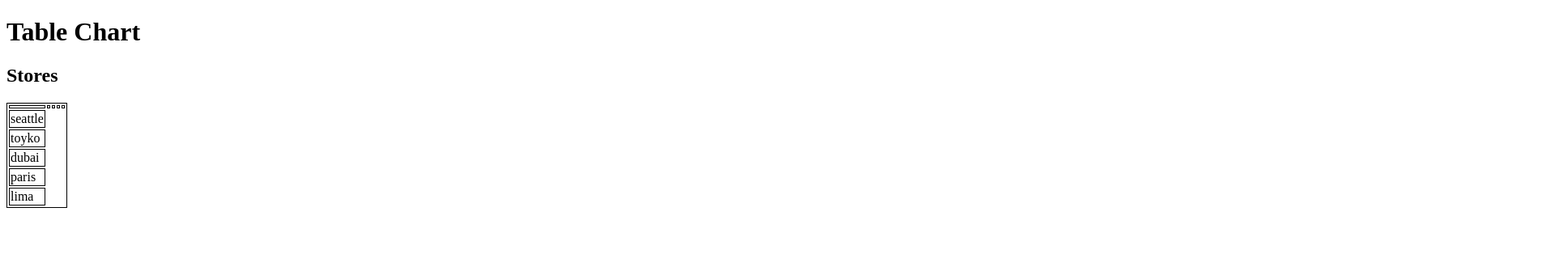
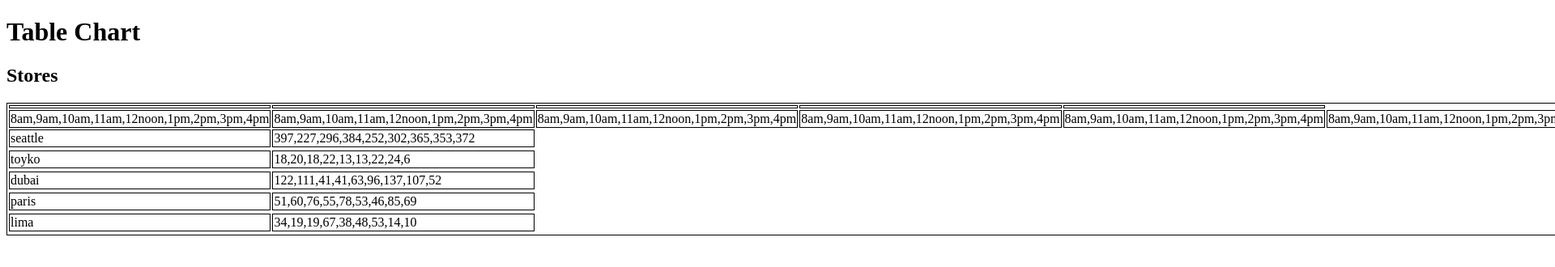
Before and after one commit to Agim2023/Cookie-Stand, a plain HTML site: page index2.html in a window 1280 px wide. Shown: the top 330 px of the page at 81% size, 1920 px wide, since content can reach past the window. Drawn offline with Linux system fonts and the light colour scheme.

Commit message:
Updated Cookie-Stand

```diff
--- a/sales.html
+++ b/sales.html
@@ -4,7 +4,7 @@
     <meta charset="UTF-8" />
     <meta http-equiv="X-UA-Compatible" content="IE=edge" />
     <meta name="viewport" content="width=device-width, initial-scale=1.0" />
-    <link rel="stylesheet" href="style.css" />
+    <link rel="stylesheet" href="css/style.css" />
     <title>Sales</title>
   </head>
   <body>
--- a/tables.js
+++ b/tables.js
@@ -32,7 +32,27 @@ Store.prototype.render = function () {
     let tableElm = document.getElementById("tables");
     storeRow.appendChild(cityNameTD);
     tableElm.appendChild(storeRow);
+    // We have the names of the cities
+    // We need the customers avg
+    let hours1 = document.createElement('tr');
 
+
+    let city2NameTD = document.createElement('td');
+    city2NameTD.textContent = this.customers;
+    let table2Elm = document.getElementById("tables");
+    storeRow.appendChild(city2NameTD);
+    table2Elm.appendChild(hours1);
+
+}
+
+// show a row for the hours per city
+for (let i = 0; i < hours.length; i++) {
+    let hoursNameTD = document.createElement('td');
+    let table2Elm = document.getElementById("tables");
+    hoursNameTD.textContent = hours;
+    table2Elm.appendChild(hoursNameTD);
+
+    console.log(hours[i]);
 }
 
 Store.prototype.calcuate = function () {
@@ -62,23 +82,25 @@ console.log(state.stores);
 for (let store of state.stores) {
     store.calcuate();
     store.render();
+
 }
 
 console.log(state.stores);
-//Store.prototype.render = () {
-let storeRow = document.createElement('tr');
+// Store.prototype.render = () {
 
-let seattle = document.createElement('td');
-seattle.textContent = this.name;
-storeRow.appendChild(seattle);
+//     let storeRow = document.createElement('tr');
 
-// let toyko= document.createElement('td');
-// seattle.textContent = this.name;
-// storeRow.appendChild(toyko);
+//     let seattle = document.createElement('td');
+//     seattle.textContent = this.name;
+//     storeRow.appendChild(seattle);
 
-// let dubai = document.createElement('td');
-// seattle.textContent = this.name;
-// storeRow.appendChild(dubai);
+//     let toyko = document.createElement('td');
+//     seattle.textContent = this.name;
+//     storeRow.appendChild(toyko);
+
+//     let dubai = document.createElement('td');
+//     seattle.textContent = this.name;
+//     storeRow.appendChild(dubai);
 
 //     let paris = document.createElement('td');
 //     seattle.textContent = this.name;
@@ -88,6 +110,6 @@ storeRow.appendChild(seattle);
 //     seattle.textContent = this.name;
 //     storeRow.appendChild(lima);
 
-state.tableElm.appendChild(storeRow);
+//     state.tableElm.appendChild(storeRow);
 
 // }
```
Also changed, not shown: css/style.css (+17 -5 lines).
